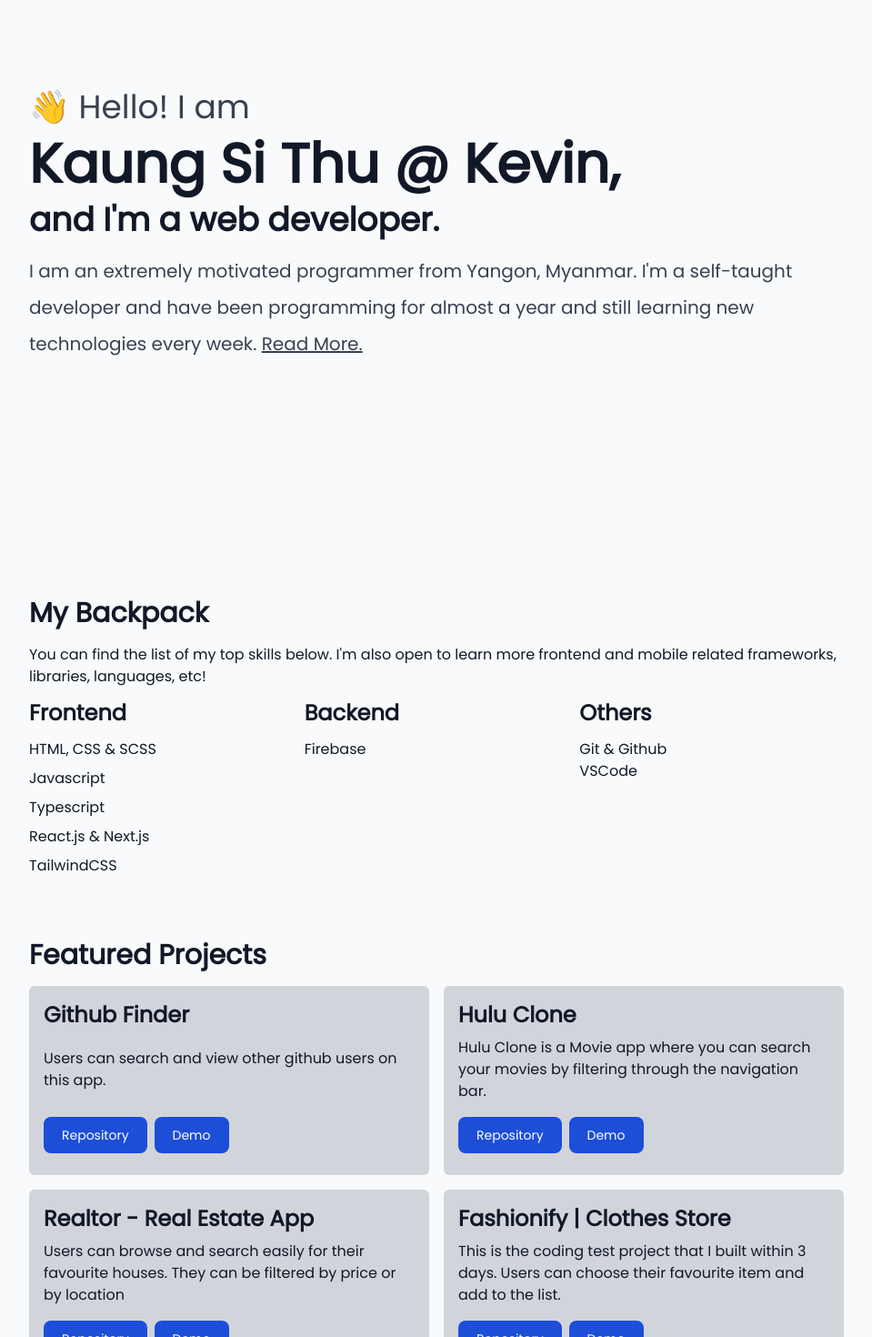
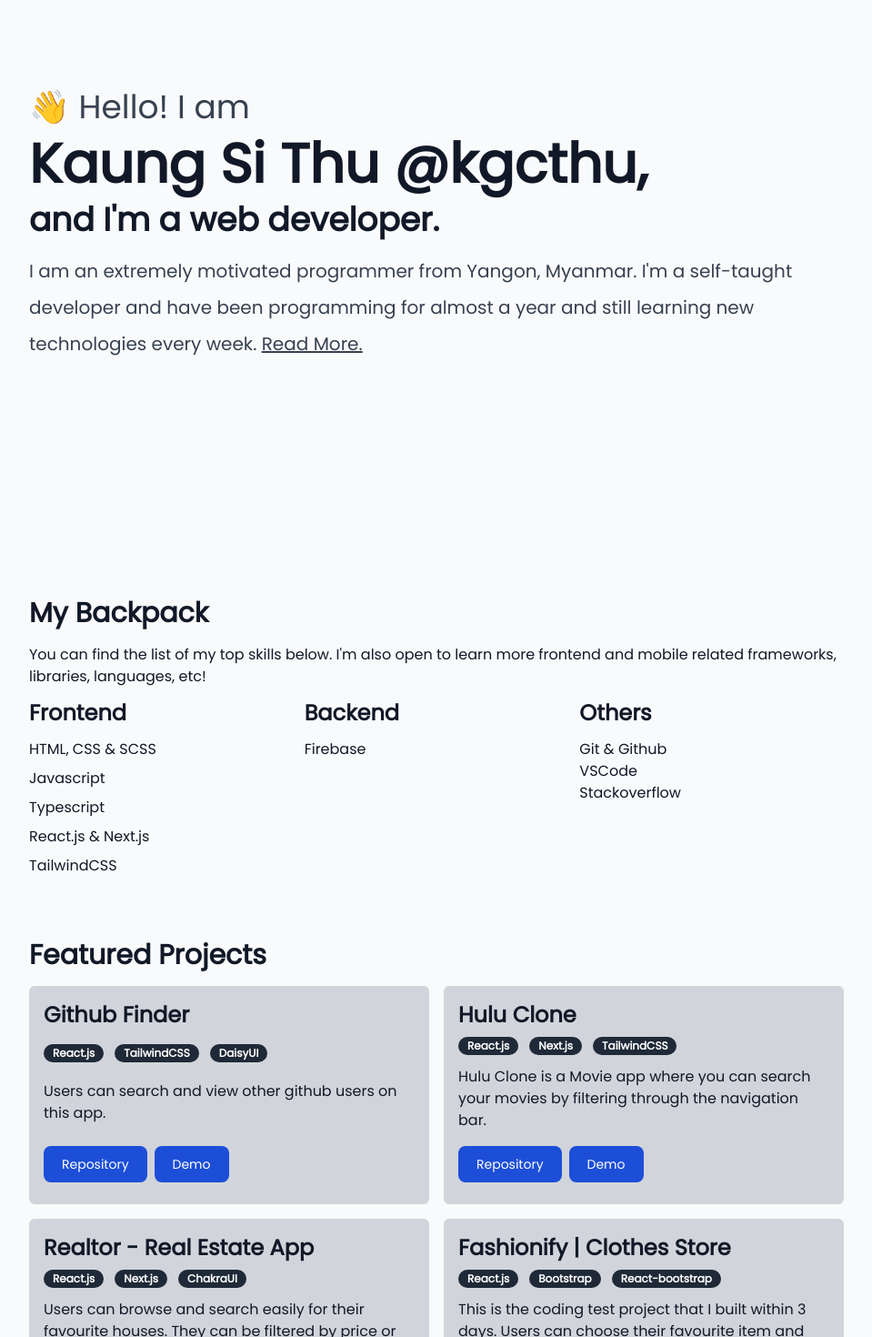
Before and after one commit to kgcthu-kev/portfolio-new, a Next.js app: page / in a window 1280 px wide. Shown: the part 200-1670 px from the top of the page at 91% size, without its empty margins (160-1119 px from the left). Built offline with nearby package versions, Linux system fonts and the light colour scheme.

Commit message:
index page

```diff
--- a/components/Card.js
+++ b/components/Card.js
@@ -1,8 +1,15 @@
 /* eslint-disable react/jsx-no-target-blank */
-function Card({ title, description, github, demo }) {
+function Card({ title, description, github, demo, skills }) {
   return (
-    <div className='flex flex-col justify-between rounded-md bg-gray-300 dark:bg-gray-600 p-4'>
+    <div className='flex flex-col justify-between rounded-md bg-gray-300 dark:bg-gray-700 p-4'>
       <h2 className='pb-2 text-2xl font-semibold'>{title}</h2>
+      <div className='flex gap-3 pb-3'>
+        {skills.map((skill, index) => (
+          <span key={index} className='badge'>
+            {skill}
+          </span>
+        ))}
+      </div>
       <p>{description}</p>
       <div className='flex pt-4'>
         <a href={github} className='button' target='_blank'>
--- a/components/Skills.js
+++ b/components/Skills.js
@@ -29,6 +29,7 @@ function Skills() {
           <div>
             <p>Git & Github</p>
             <p>VSCode</p>
+            <p>Stackoverflow</p>
           </div>
         </div>
       </div>
--- a/pages/index.js
+++ b/pages/index.js
@@ -23,7 +23,7 @@ export default function Home() {
             </h2>
 
             <h1 className='text-5xl font-bold md:text-6xl'>
-              Kaung Si Thu @ Kevin,
+              Kaung Si Thu <span className='hidden md:inline'>@kgcthu</span>,
             </h1>
 
             <h4 className='text-3xl font-bold md:text-4xl'>
--- a/styles/globals.css
+++ b/styles/globals.css
@@ -10,7 +10,12 @@
 
 @layer components {
   .button {
-    @apply text-white bg-blue-700 hover:bg-blue-800 focus:ring-4 focus:ring-blue-300 font-medium rounded-lg text-sm px-5 py-2.5 text-center mr-2 mb-2 dark:bg-blue-600 dark:hover:bg-blue-700 dark:focus:ring-blue-800;
+    @apply text-white bg-blue-700 hover:bg-blue-800 focus:ring-4 focus:ring-blue-300 font-medium rounded-lg text-sm px-5 py-2.5 text-center mr-2 mb-2
+    dark:bg-yellow-400 dark:hover:bg-yellow-500 dark:focus:ring-4 dark:focus:ring-yellow-300;
+  }
+
+  .badge {
+    @apply text-xs inline-block py-1 px-2.5 leading-none text-center whitespace-nowrap align-baseline font-bold  rounded-full bg-gray-800 text-white dark:bg-gray-200 dark:text-gray-700;
   }
   /* ... */
 }
```
